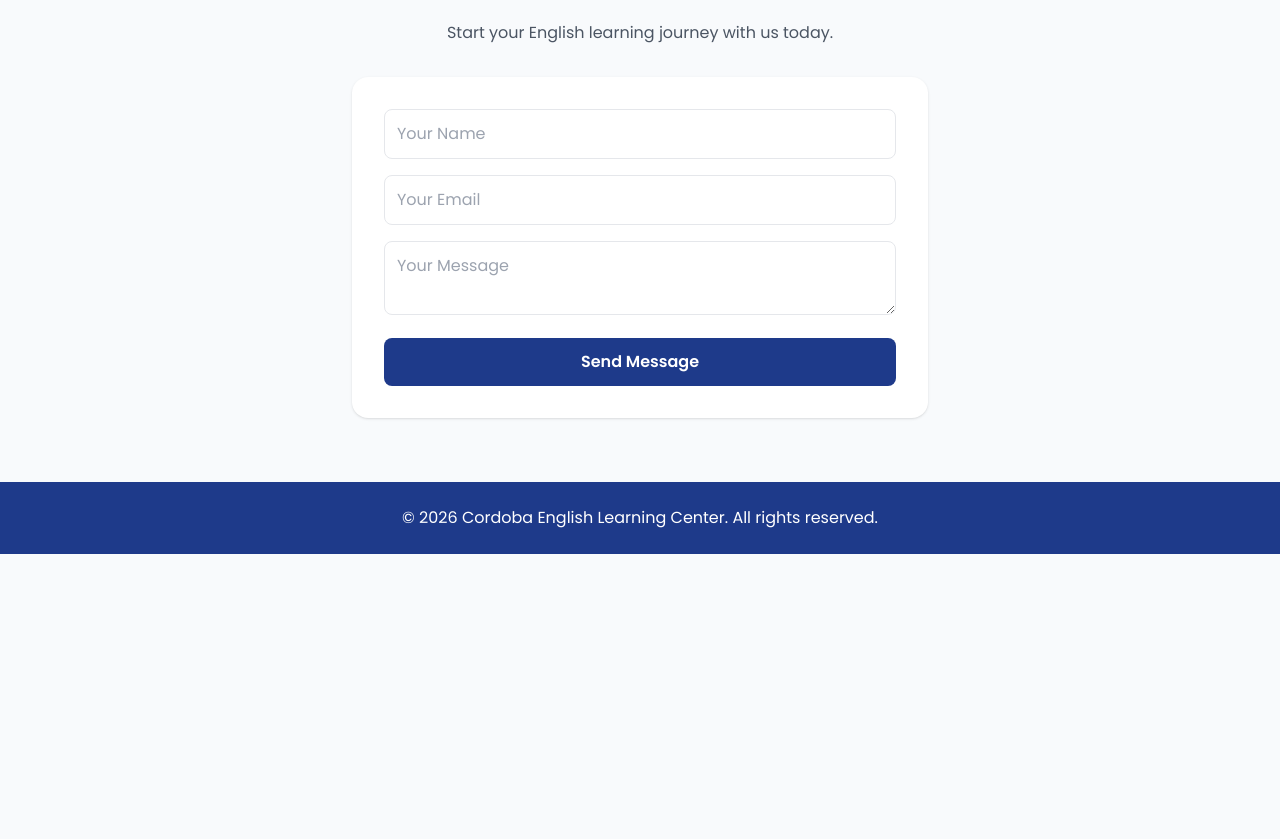
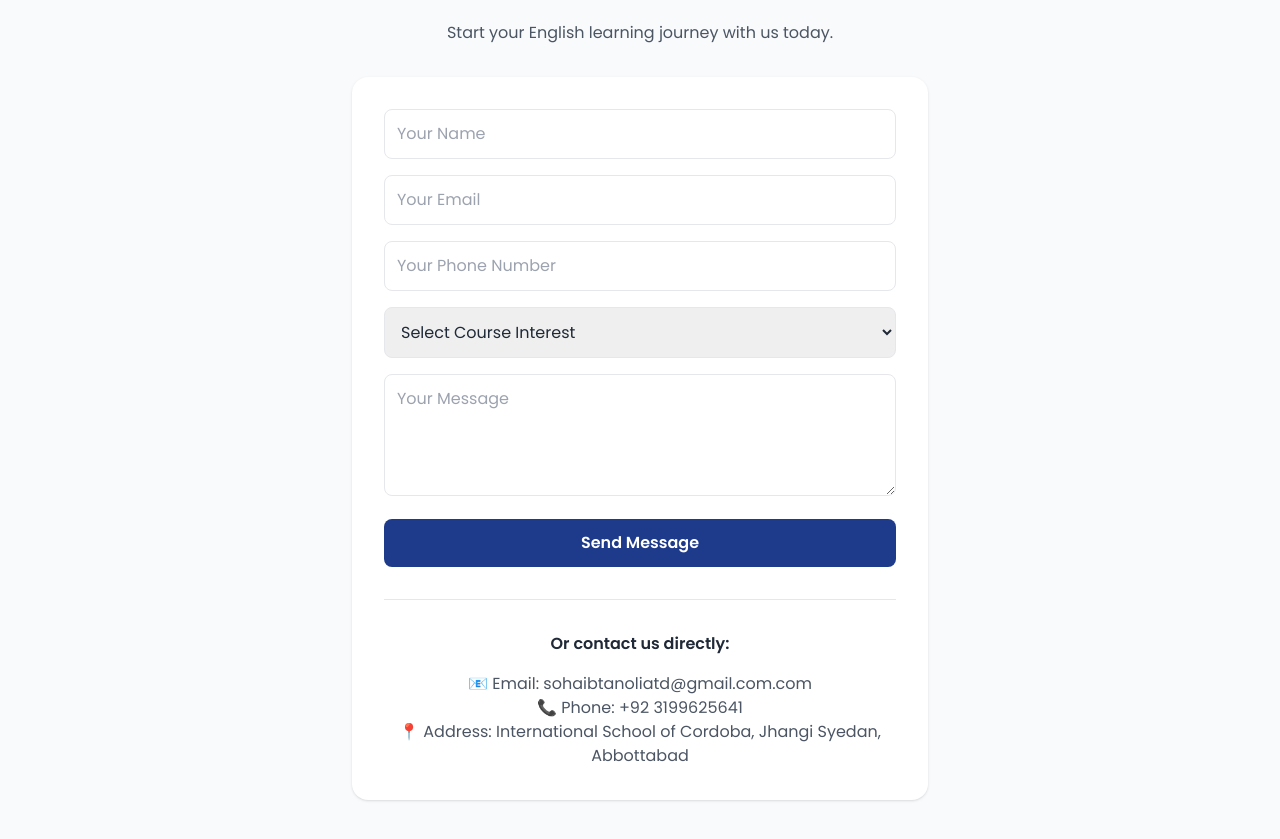
Before and after one commit to DEAD12444/cordoba-english-learning-center, a plain HTML site: page index.html in a window 1280 px wide. Shown: the part 1811-2650 px from the top of the page. Before the commit the page ends 2365 px from the top, so only its background shows below. Drawn offline with nearby package versions, Linux system fonts and the light colour scheme.

Commit message:
Update index.html

```diff
--- a/index.html
+++ b/index.html
@@ -101,22 +101,33 @@
     <h3 class="text-3xl font-semibold mb-6">Get in Touch</h3>
     <p class="text-gray-600 mb-8">Start your English learning journey with us today.</p>
     <div class="bg-white p-8 rounded-2xl shadow max-w-xl mx-auto">
-        <form class="space-y-4">
-          <input type="text" placeholder="Your Name" class="w-full border p-3 rounded-lg" />
-          <input type="email" placeholder="Your Email" class="w-full border p-3 rounded-lg" />
-          <textarea placeholder="Your Message" class="w-full border p-3 rounded-lg"></textarea>
-          <button class="w-full bg-blue-900 text-white py-3 rounded-lg font-semibold hover:bg-blue-800 transition">Send Message</button>
+      <!-- Formspree Form -->
+      <form action="https://formspree.io/f/xqebklay" method="POST">
+        <div class="space-y-4">
+          <input type="text" name="name" placeholder="Your Name" class="w-full border p-3 rounded-lg" required />
+          <input type="email" name="email" placeholder="Your Email" class="w-full border p-3 rounded-lg" required />
+          <input type="tel" name="phone" placeholder="Your Phone Number" class="w-full border p-3 rounded-lg" />
+          <select name="course" class="w-full border p-3 rounded-lg">
+            <option value="">Select Course Interest</option>
+            <option value="beginner">Beginner English</option>
+            <option value="intermediate">Intermediate English</option>
+            <option value="advanced">Advanced English</option>
+            <option value="business">Business English</option>
+          </select>
+          <textarea name="message" placeholder="Your Message" class="w-full border p-3 rounded-lg" rows="4"></textarea>
+          <button type="submit" class="w-full bg-blue-900 text-white py-3 rounded-lg font-semibold hover:bg-blue-800 transition">
+            Send Message
+          </button>
+        </div>
       </form>
+
+      <!-- Alternative Contact Info -->
+      <div class="mt-8 pt-8 border-t">
+        <h4 class="font-semibold mb-4">Or contact us directly:</h4>
+        <p class="text-gray-600">📧 Email: sohaibtanoliatd@gmail.com.com</p>
+        <p class="text-gray-600">📞 Phone: +92 3199625641</p>
+        <p class="text-gray-600">📍 Address: International School of Cordoba, Jhangi Syedan, Abbottabad</p>
+      </div>
     </div>
   </div>
 </section>
-
-  <!-- Footer -->
-  <footer class="bg-blue-900 text-white py-6">
-    <div class="max-w-7xl mx-auto px-6 text-center">
-      <p>&copy; 2026 Cordoba English Learning Center. All rights reserved.</p>
-    </div>
-  </footer>
-
-</body>
-</html>
```
Lines whose indentation alone changed are shown as unchanged.
